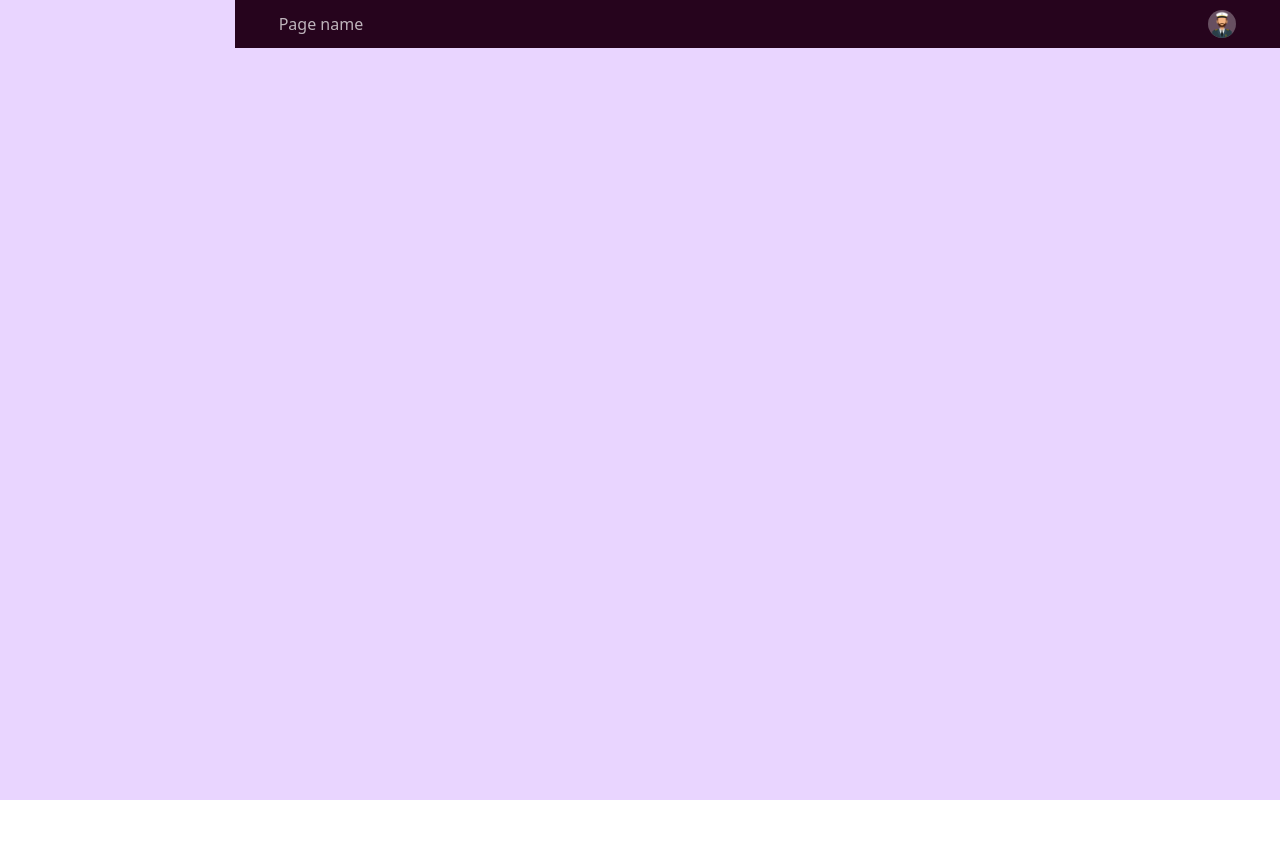
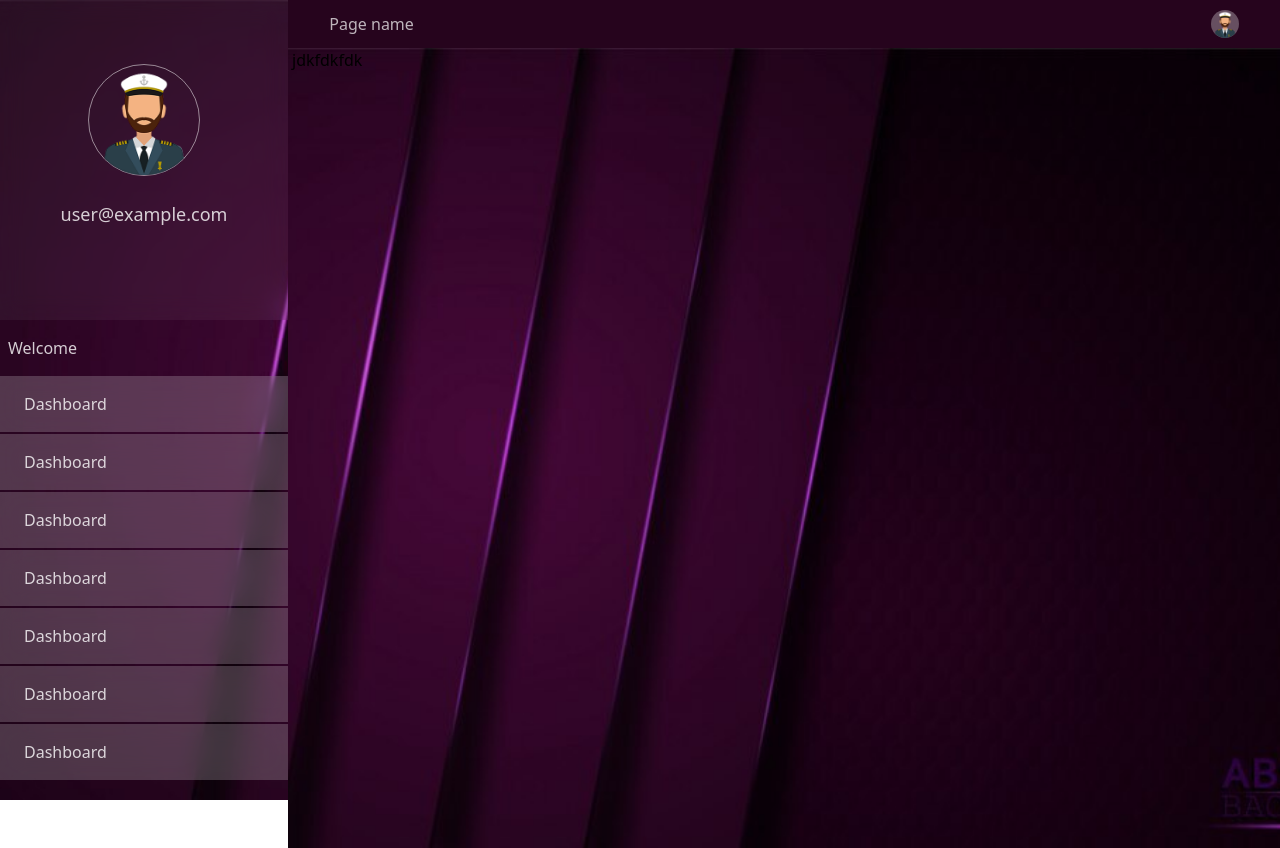
Before and after one commit to peterchigozirim/vueWithFirebase, a Vue app: page / in a window 1280 px wide. Before the commit the page ends 800 px from the top, so only its background shows below. Built offline with nearby package versions, Linux system fonts and the light colour scheme; no server answers; sample sign-in values are in the browser's storage; a web font is replaced by a local one.

Commit message:
added taildwindcss scrollbar

```diff
--- a/index.html
+++ b/index.html
@@ -1,5 +1,5 @@
 <!DOCTYPE html>
-<html lang="en">
+<html lang="en" class="scrollbar-thumb-rose-900/60 scrollbar-track-[#26041d] scrollbar-thin">
   <head>
     <meta charset="UTF-8">
     <link rel="icon" href="/favicon.png">
--- a/package.json
+++ b/package.json
@@ -21,6 +21,7 @@
     "eslint": "^8.22.0",
     "eslint-plugin-vue": "^9.3.0",
     "postcss": "^8.4.19",
+    "tailwind-scrollbar": "^2.0.1",
     "tailwindcss": "^3.2.4",
     "vite": "^3.2.4"
   }
--- a/src/components/Auth/LoginComponent.vue
+++ b/src/components/Auth/LoginComponent.vue
@@ -51,7 +51,7 @@
         </div>
 
     </div>
-    <div v-if="loader" class="fixed top-0 left-0 h-screen w-screen flex z-50 bg-purple-800/20 backdrop-blur-md">
+    <div v-if="store.loader" class="fixed top-0 left-0 h-screen w-screen flex z-50 bg-purple-800/20 backdrop-blur-md">
         <div class="m-auto filter-none blur-none z-10">
             <img src="/images/loader/loader.svg" alt="">
         </div>
@@ -73,9 +73,7 @@ import { AuthStore } from '@/stores/AuthStore'
         email: '',
         password: ''
     })
-    const loader = ref(false)
     const submit = ()=>{
-        loader.value = true
         store.loginUser(form.value)
     }
 
--- a/src/components/Auth/RegisterComponent.vue
+++ b/src/components/Auth/RegisterComponent.vue
@@ -55,7 +55,7 @@
             </form>
         </div>
     </div>
-    <div v-if="loader" class="fixed top-0 left-0 h-screen w-full flex z-50 bg-purple-800/20 backdrop-blur-md">
+    <div v-if="store.loader" class="fixed top-0 left-0 h-screen w-full flex z-50 bg-purple-800/20 backdrop-blur-md">
         <div class="m-auto filter-none blur-none z-10">
             <img src="/images/loader/loader.svg" alt="">
         </div>
@@ -73,7 +73,6 @@ import { AuthStore } from '@/stores/AuthStore'
     const toggleAuthPage = async() =>{
         await emit('toggleAuthPage')
     }
-    const loader = ref(false)
     const form = ref({
         email: '',
         fullname: '',
@@ -81,16 +80,12 @@ import { AuthStore } from '@/stores/AuthStore'
         cpassword: ''
     })
 
-    if (store.errors != null) {
-        loader.value = false
-    }
 
     const passError = ref(false)
     const submit = ()=>{
         if (form.value.password != form.value.cpassword) {
             return passError.value = true
         }else{
-            loader.value = true
             store.registerUser(form.value)
         }
     }
--- a/src/components/Layout/AuthLayout.vue
+++ b/src/components/Layout/AuthLayout.vue
@@ -1,19 +1,27 @@
 <template>
-    <div class="w-full flex bg-purple-200">
-        <div class="w-72 h-screen fixed md:static top-0" >
+    <div class="w-full flex bg-purple-200 relative">
+        <div :class="openNav? 'w-full z-50': 'w-0'" @click="checkNav()" :openNav="openNav" class="md:w-72  max-w-[18rem] overflow-hidden  bg-purple-600/30 transition-all duration-500 backdrop-blur-md md:backdrop-blur-0 md:bg-transparent h-[100%] fixed  top-0" >
             <SideBar />
         </div>
-        <div class="w-full">
-            <PageNav />
+        <div class="w-full min-h-screen ml-72">
+            <PageNav class="sticky top-0" @checkNav="checkNav()" />
+            <div class="bg-[url('/images/banner/bg.jpg')] bg-fixed  bg-center  h-full bg-cover">
+                <slot />
+            </div>
         </div>
     </div>
 </template>
 
 <script setup>
+import { ref } from 'vue';
 import PageNav from '../Utility/PageNav.vue';
 import SideBar from '../Utility/SideBar.vue';
 
 
+const openNav = ref(false)
+const checkNav = ()=>{
+    openNav.value = !openNav.value
+}
 </script>
 
 <style lang="scss" scoped>
--- a/src/components/Utility/PageNav.vue
+++ b/src/components/Utility/PageNav.vue
@@ -1,6 +1,13 @@
 <template>
     <div class="w-full bg-[#26041d] h-12 ">
         <div class="w-11/12 h-full mx-auto text-white/70 flex justify-between items-center">
+            <div class="md:hidden">
+                <div class="space-y-1  transition-all duration-500" @click="toggleNav()">
+                    <div class="w-6 h-1 bg-white/50 transition-all duration-500"></div>
+                    <div :class="openNav? 'ml-auto' : 'mr-auto'" class="w-4 h-1 transition-all duration-1000 bg-white/50"></div>
+                    <div :class="openNav? 'ml-auto' : 'mr-auto'" class="w-2 h-1 transition-all duration-1000 delay-500 bg-white/50"></div>
+                </div>
+            </div>
             <div>
                 <p>Page name</p>
             </div>
@@ -58,6 +65,14 @@
         loader.value = true
         store.signoutUser()
     }
+    const emit = defineEmits(['checkNav'])
+    // defineProps({
+    //     openNav: Boolean
+    // })
+    const toggleNav = () =>  {
+        openProfile.value = false
+        emit('checkNav')
+    }
     window.addEventListener('scroll', handleScroll())
 </script>
 
--- a/src/components/Utility/SideBar.vue
+++ b/src/components/Utility/SideBar.vue
@@ -1,13 +1,39 @@
  <template>
-    <div class="bg-[url('/images/banner/bg.jpg')] bg-left bg-repeat bg-cover">
-
+    <div class="bg-[url('/images/banner/bg.jpg')] bg-fixed w-72 md:w-full max-w-[18rem] h-full text-white/80 bg-left overflow-y-auto bg-repeat bg-cover scrollbar-thumb-rose-900/60 scrollbar-track-[#26041d] scrollbar-thin">
+        <div class="h-80 py-16 bg-white/5 backdrop-blur-md flex  flex-col space-y-6 items-center">
+            <div class="w-28 h-28 border-white/50 border rounded-full">
+                <img src="/images/icons/avatar.png" class="h-full w-full" alt="">
+            </div>
+            <div class="text-lg font-thin">
+                <p>
+                    {{ store.user.email }}
+                </p>
+            </div>
+        </div>
+        <div class="space-y-4 py-4">
+            <div class="px-2">
+                <p>Welcome</p>
+            </div>
+            <div class="space-y-0.5">
+                <RouterLink to="/" class="py-4 pl-6 bg-white/20 hover:bg-white/50 backdrop-blur-md inline-block w-full">Dashboard</RouterLink>
+                <RouterLink to="/" class="py-4 pl-6 bg-white/20 hover:bg-white/50 backdrop-blur-md inline-block w-full">Dashboard</RouterLink>
+                <RouterLink to="/" class="py-4 pl-6 bg-white/20 hover:bg-white/50 backdrop-blur-md inline-block w-full">Dashboard</RouterLink>
+                <RouterLink to="/" class="py-4 pl-6 bg-white/20 hover:bg-white/50 backdrop-blur-md inline-block w-full">Dashboard</RouterLink>
+                <RouterLink to="/" class="py-4 pl-6 bg-white/20 hover:bg-white/50 backdrop-blur-md inline-block w-full">Dashboard</RouterLink>
+                <RouterLink to="/" class="py-4 pl-6 bg-white/20 hover:bg-white/50 backdrop-blur-md inline-block w-full">Dashboard</RouterLink>
+                <RouterLink to="/" class="py-4 pl-6 bg-white/20 hover:bg-white/50 backdrop-blur-md inline-block w-full">Dashboard</RouterLink>
+            </div>
+        </div>
     </div>
  </template>
 
  <script setup>
+    import { RouterLink } from 'vue-router';
+    import { AuthStore } from '../../stores/AuthStore';
 
+    const store = AuthStore()
  </script>
 
- <style lang="scss" scoped>
+ <style scoped>
 
  </style>
--- a/src/stores/AuthStore.js
+++ b/src/stores/AuthStore.js
@@ -8,7 +8,8 @@ export const AuthStore = defineStore('storeAuth', {
     state: () => {
         return{
             user: null,
-            errors: null
+            errors: null,
+            loader: false
         }
     },
     actions:{
@@ -16,19 +17,25 @@ export const AuthStore = defineStore('storeAuth', {
             onAuthStateChanged(auth, (user) => {
                 if (user) {
                   this.user = user
-                  this.router.push( { name: 'home'})
+                    this.loader = true
+                  setTimeout(() => {
+                    this.router.push( { name: 'home'})
+                  }, 1000);
                 } else {
+                    this.loader = true
                     this.router.push({name: 'auth'});
                 }
               });
         },
         registerUser(data){
+            this.loader = true
             createUserWithEmailAndPassword(auth, data.email, data.password)
             .then((userCredential) => {
                 this.user = userCredential.user;
                 this.router.push( { name: 'home'} )
             })
             .catch((error) => {
+                this.loader = false
                 const errorCode = error.code;
                 const errorMessage = error.message;
                 this.errors = {
@@ -42,17 +49,20 @@ export const AuthStore = defineStore('storeAuth', {
             signOut(auth).then(() => {
                 this.user = null
                 this.router.push( { name: 'auth'})
+                this.loader = false
             }).catch((error) => {
                 console.log(error)
             });
         },
         loginUser(data){
+            this.loader = true
             signInWithEmailAndPassword(auth, data.email, data.password)
                 .then((userCredential) => {
                     this.user = userCredential.user;
                     this.router.push( { name: 'home'})
                 })
                 .catch((error) => {
+                    this.loader = false
                     console.log(error.message);
                 });
         }
--- a/src/views/HomeView.vue
+++ b/src/views/HomeView.vue
@@ -8,7 +8,9 @@ import AuthLayout from '../components/Layout/AuthLayout.vue';
 <template>
   <main>
     <AuthLayout>
-
+      <div class="pl-1">
+      jdkfdkfdk
+      </div>
     </AuthLayout>
   </main>
 </template>
--- a/tailwind.config.js
+++ b/tailwind.config.js
@@ -13,5 +13,6 @@ module.exports = {
     },
   },
   plugins: [
+    require('tailwind-scrollbar'),
   ],
 }
```
Also changed, not shown: src/assets/main.css (+20 -0 lines), 1 other file (tests, documents, lock files or other folders).
